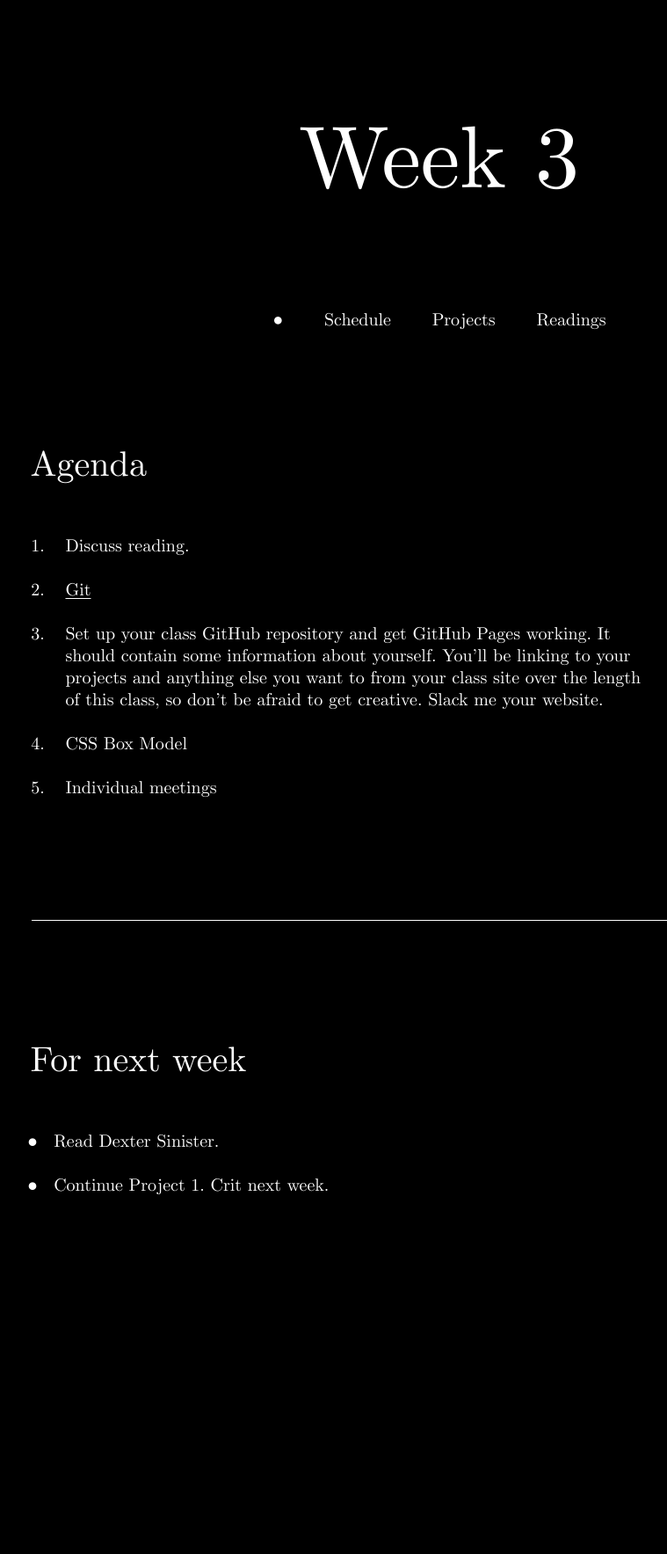
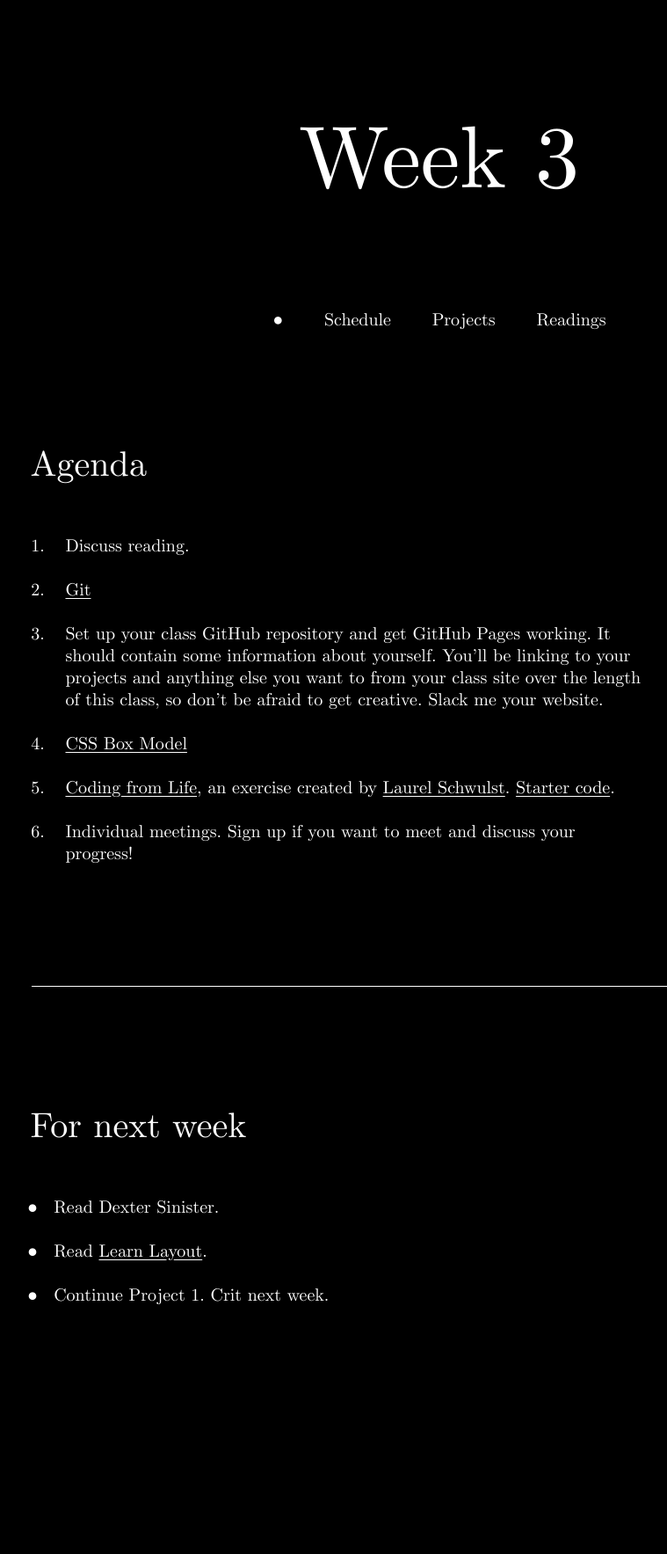
Before and after one commit to eli8527/source-f22, a Jekyll site: the page built from week/3.md, in a window 1280 px wide. Shown: the whole page at 88% size, without its empty margins (140-899 px from the left). Built offline with Jekyll 4.4.1, drawn with Linux system fonts in a browser that asks for light colours; before the commit the page ends 1642 px from its top, so only the background shows below that.

Commit message:
update week 3

```diff
--- a/week/3.md
+++ b/week/3.md
@@ -14,9 +14,11 @@ active: true
 
 3. Set up your class GitHub repository and get GitHub Pages working. It should contain some information about yourself. You’ll be linking to your projects and anything else you want to from your class site over the length of this class, so don’t be afraid to get creative. Slack me your website.
 
-4. CSS Box Model
+4. [CSS Box Model](https://docs.google.com/presentation/d/15FwnWS_GFvUEf5Pef5U_D0xqkV7ExG4q2jY8gMgF7G8/edit?usp=sharing)
 
-5. Individual meetings
+5. [Coding from Life](https://veryinteractive.net/pages/coding-from-life.html), an exercise created by [Laurel Schwulst](https://www.laurel.world/). [Starter code](https://drive.google.com/file/d/1vFQU3avGqE7lYVys0WLAw5SK1PlXboT0/view?usp=sharing).
+
+6. Individual meetings. Sign up if you want to meet and discuss your progress!
 
 
 ------------
@@ -28,4 +30,6 @@ active: true
 
 * Read Dexter Sinister.
 
+* Read [Learn Layout](https://learnlayout.com/).
+
 * Continue Project 1. Crit next week.
```
